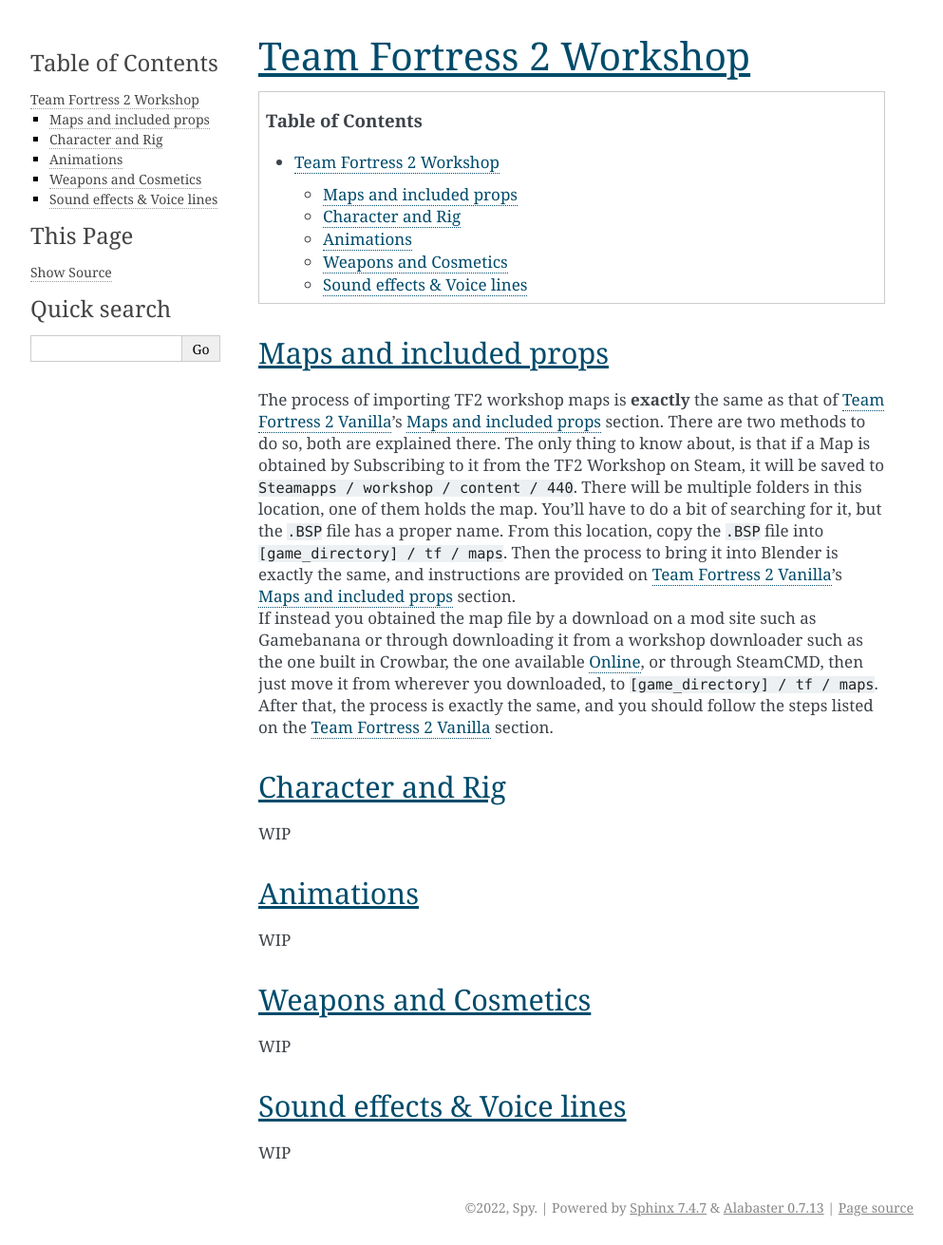
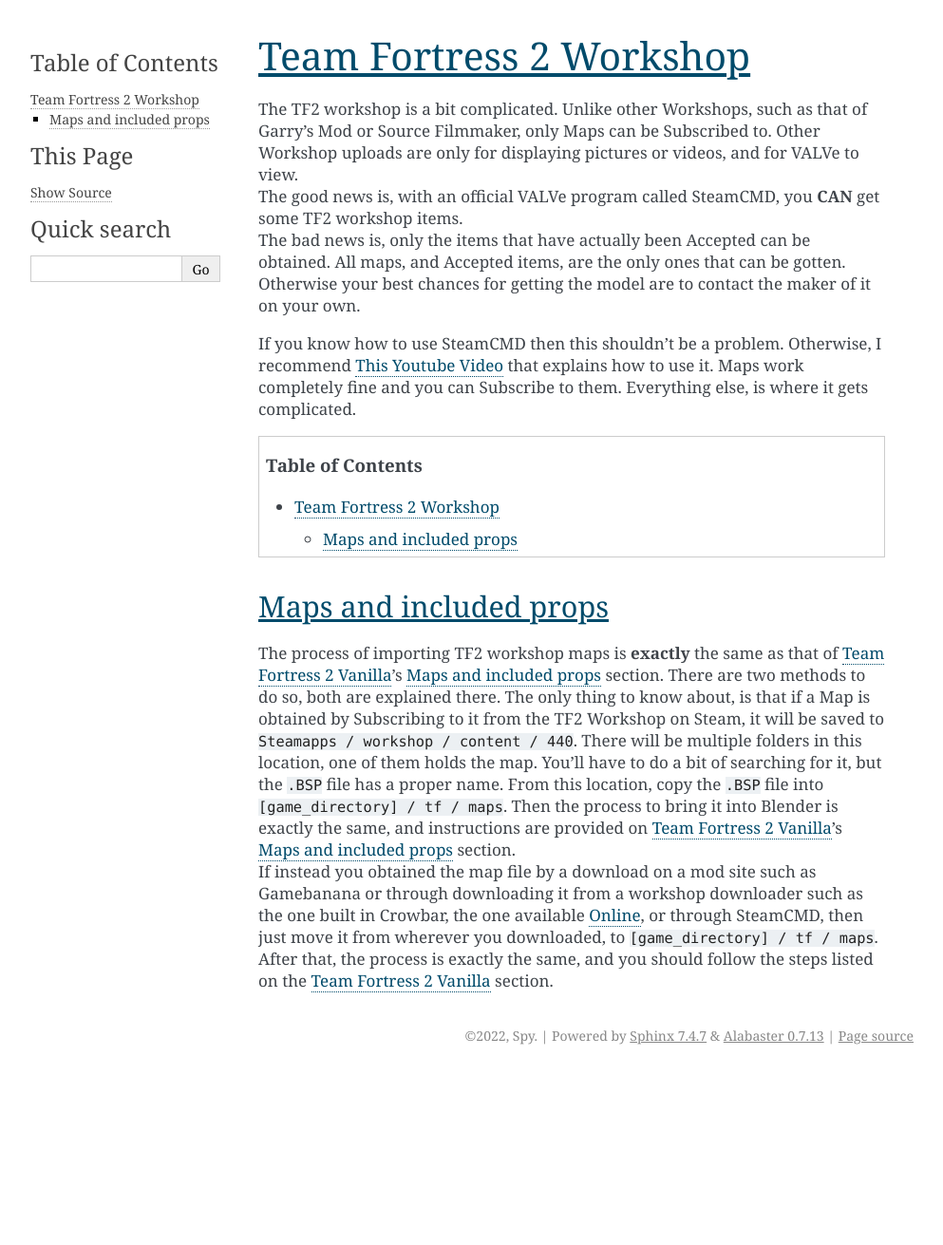
Before and after one commit to espiondev/source2blender, a Sphinx documentation site: the page built from docs/source/TF2-Workshop.rst, in a window 1280 px wide. Shown: the whole page at 95% size, without its empty margins (148-1141 px from the left). Built offline with Sphinx 7.4.7, drawn with Linux system fonts in a browser that asks for light colours; pages that are not in the unit, such as notebooks, are missing from menus; after the commit the page ends 1130 px from its top, so only the background shows below that.

Commit message:
Update TF2-Workshop.rst

```diff
--- a/docs/source/TF2-Workshop.rst
+++ b/docs/source/TF2-Workshop.rst
@@ -2,6 +2,12 @@
 
 Team Fortress 2 Workshop
 ========================
+
+| The TF2 workshop is a bit complicated. Unlike other Workshops, such as that of Garry's Mod or Source Filmmaker, only Maps can be Subscribed to. Other Workshop uploads are only for displaying pictures or videos, and for VALVe to view.
+| The good news is, with an official VALVe program called SteamCMD, you **CAN** get some TF2 workshop items.
+| The bad news is, only the items that have actually been Accepted can be obtained. All maps, and Accepted items, are the only ones that can be gotten. Otherwise your best chances for getting the model are to contact the maker of it on your own.
+
+| If you know how to use SteamCMD then this shouldn't be a problem. Otherwise, I recommend  `This Youtube Video <https://youtu.be/fxFX9uamHvI>`_ that explains how to use it. Maps work completely fine and you can Subscribe to them. Everything else, is where it gets complicated.
 
 .. contents:: Table of Contents
     :depth: 3
@@ -13,31 +19,3 @@
 
 | The process of importing TF2 workshop maps is **exactly** the same as that of :ref:`tf2_vanilla`'s :ref:`tf2_v_map` section. There are two methods to do so, both are explained there. The only thing to know about, is that if a Map is obtained by Subscribing to it from the TF2 Workshop on Steam, it will be saved to ``Steamapps / workshop / content / 440``. There will be multiple folders in this location, one of them holds the map. You'll have to do a bit of searching for it, but the ``.BSP`` file has a proper name. From this location, copy the ``.BSP`` file into ``[game_directory] / tf / maps``. Then the process to bring it into Blender is exactly the same, and instructions are provided on :ref:`tf2_vanilla`'s :ref:`tf2_v_map` section.
 | If instead you obtained the map file by a download on a mod site such as Gamebanana or through downloading it from a workshop downloader such as the one built in Crowbar, the one available `Online <https://steamworkshopdownloader.io/>`_, or through SteamCMD, then just move it from wherever you downloaded, to ``[game_directory] / tf / maps``. After that, the process is exactly the same, and you should follow the steps listed on the :ref:`tf2_vanilla` section.
-
-.. _tf2_w_characterandrig:
-
-Character and Rig
------------------
-
-| WIP
-
-.. _tf2_w_animations:
-
-Animations
-----------
-
-| WIP
-
-.. _tf2_w_weaponsandcosmetics:
-
-Weapons and Cosmetics
----------------------
-
-| WIP
-
-.. _tf2_w_soundeffectsvoices:
-
-Sound effects & Voice lines
----------------------------
-
-| WIP
```
